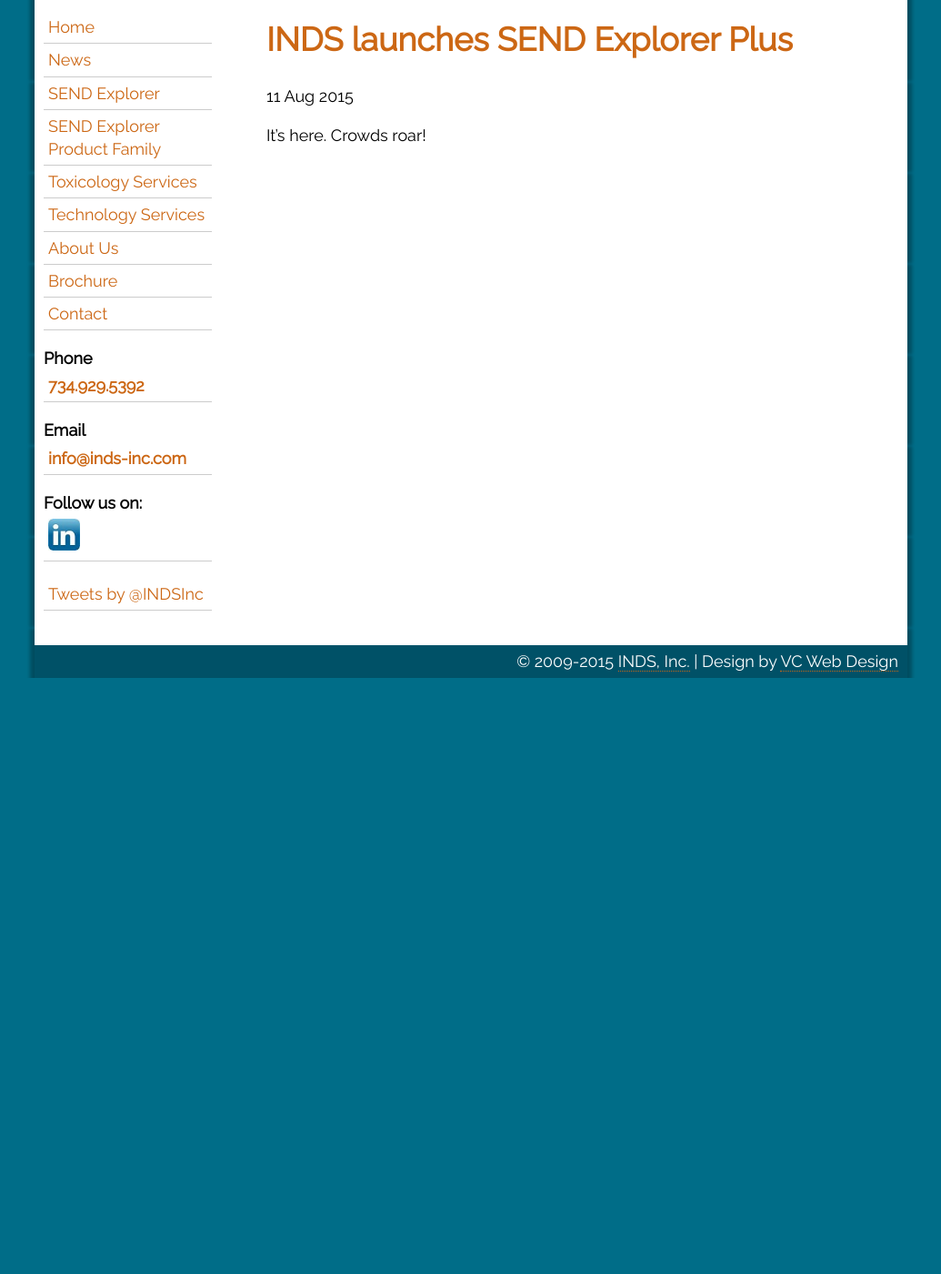
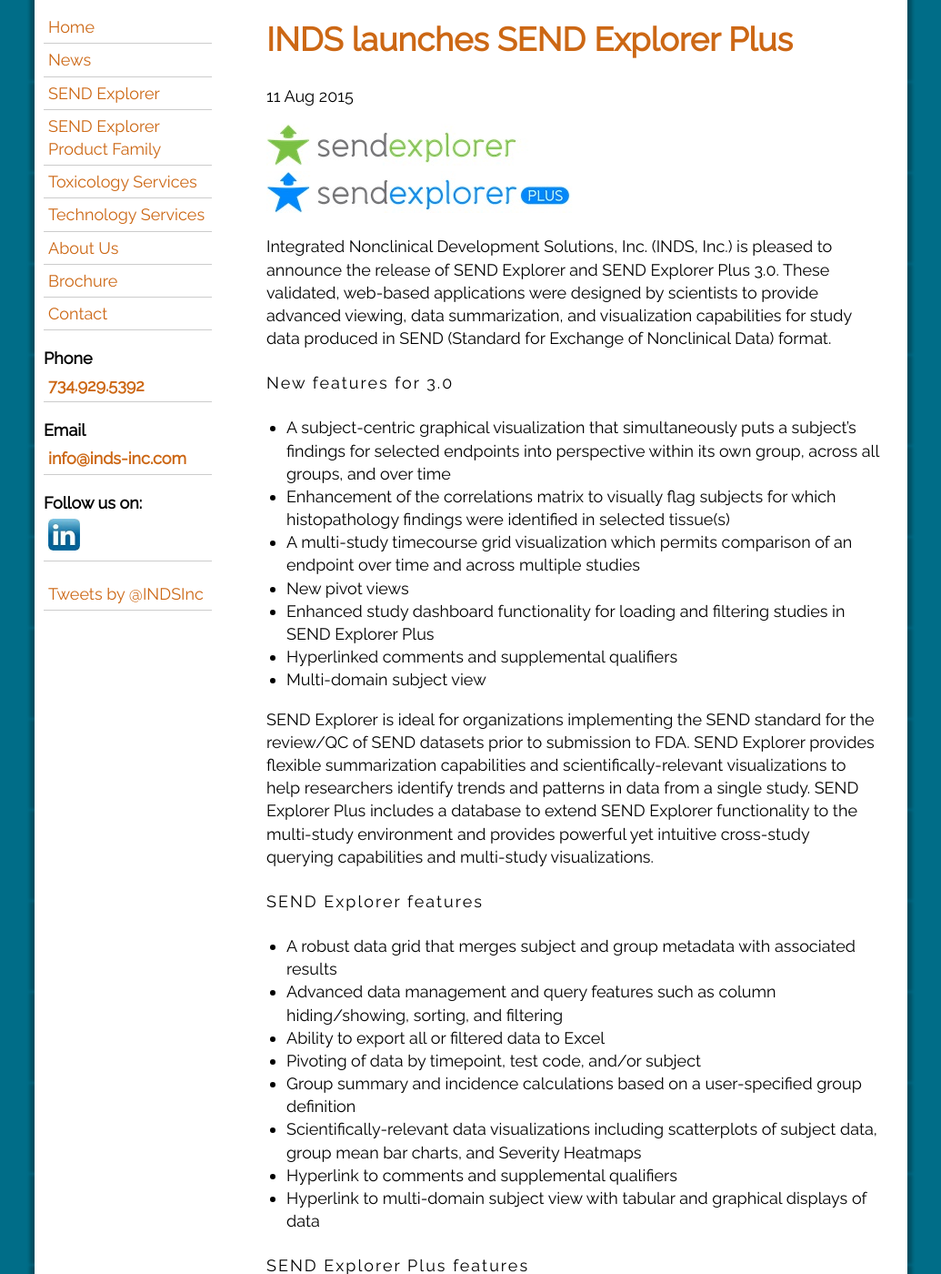
Before and after one commit to inds-inc/inds-inc.github.io, a Jekyll site: the page built from _posts/2015-08-11-inds-launches-sendexplorer-plus.md, in a window 1280 px wide and 1400 px high, scrolled down 418 px. Shown: the whole window at 91% size, without its empty margins (122-1157 px from the left). Built offline with Jekyll 4.4.1, drawn with Linux system fonts in a browser that asks for light colours; comment, search, counter and statistics services are not loaded; before the commit the page ends 1181 px from its top, so only the background shows below that; some of the changed text lies outside the part shown.

Commit message:
updaet article

```diff
--- a/_posts/2015-08-11-inds-launches-sendexplorer-plus.md
+++ b/_posts/2015-08-11-inds-launches-sendexplorer-plus.md
@@ -3,4 +3,86 @@
 title: "INDS launches SEND Explorer Plus"
 ---
 
-It's here. Crowds roar!
+
+![se-small](/assets/images/se-small.jpg)
+![se-plus-small](/assets/images/se-plus-small.jpg)
+
+Integrated Nonclinical Development Solutions, Inc. (INDS, Inc.) is pleased to
+announce the release of SEND Explorer and SEND Explorer Plus 3.0. These
+validated, web-based applications were designed by scientists to provide
+advanced viewing, data summarization, and visualization capabilities for study
+data produced in SEND (Standard for Exchange of Nonclinical Data) format.
+
+#### New features for 3.0
+
+-   A subject-centric graphical visualization that simultaneously puts a
+    subject's findings for selected endpoints into perspective within its own
+    group, across all groups, and over time
+-   Enhancement of the correlations matrix to visually flag subjects for which
+    histopathology findings were identified in selected tissue(s)
+-   A multi-study timecourse grid visualization which permits comparison of an
+    endpoint over time and across multiple studies
+-   New pivot views
+-   Enhanced study dashboard functionality for loading and filtering studies in
+    SEND Explorer Plus
+-   Hyperlinked comments and supplemental qualifiers
+-   Multi-domain subject view
+
+SEND Explorer is ideal for organizations implementing the SEND standard for the
+review/QC of SEND datasets prior to submission to FDA. SEND Explorer provides
+flexible summarization capabilities and scientifically-relevant visualizations
+to help researchers identify trends and patterns in data from a single
+study. SEND Explorer Plus includes a database to extend SEND Explorer
+functionality to the multi-study environment and provides powerful yet intuitive
+cross-study querying capabilities and multi-study visualizations.
+
+#### SEND Explorer features
+
+-   A robust data grid that merges subject and group metadata with associated
+    results
+-   Advanced data management and query features such as column hiding/showing,
+    sorting, and filtering
+-   Ability to export all or filtered data to Excel
+-   Pivoting of data by timepoint, test code, and/or subject
+-   Group summary and incidence calculations based on a user-specified group
+    definition
+-   Scientifically-relevant data visualizations including scatterplots of
+    subject data, group mean bar charts, and Severity Heatmaps
+-   Hyperlink to comments and supplemental qualifiers
+-   Hyperlink to multi-domain subject view with tabular and graphical displays
+    of data
+
+#### SEND Explorer Plus features
+
+-   All SEND Explorer features
+-   Straight-forward load interface and study dashboard
+-   Fully-compliant SEND-based data model
+-   Multi-study/multi-domain data query grid
+-   Hyperlinked related records
+-   Multi-study scatterplot matrix visualization with tissue-finding indicators
+-   Multi-study timecourse grid permitting comparison of endpoint across studies
+    and over time
+
+### Purchase
+
+SEND Explorer 3.0 and SEND Explorer Plus 3.0 are now available for purchase. Our
+site licensing model and perpetual vs. subscription-based purchasing options are
+very cost effective for early-adopter organizations.
+
+### SEND Explorer Product Family
+
+SEND Explorer and SEND Explorer Plus are components of the [SEND Explorer
+Product Family](/sendexplorer-product-family) that also includes SEND Explorer
+Express (a no cost SEND viewing tool with restricted functionality) and SEND
+Explorer Warehouse (for warehousing SEND data along with legacy and non-SEND
+data sources). Please contact <sendexperts@inds-inc.com> for more information on
+any of these tools.
+
+### Try for Free
+
+Want to try SEND Explorer? [SEND Explorer
+Express](http://www.sendexplorer.com/) is a free, hosted version of SEND
+Explorer. SEND Explorer Express can be used to upload and view SEND data, but it
+does not allow group summarization, visualization or data export. Two sample
+SEND datasets are available from the SEND Explorer Express website and all SEND
+Explorer features are available when using sample datasets.
```
